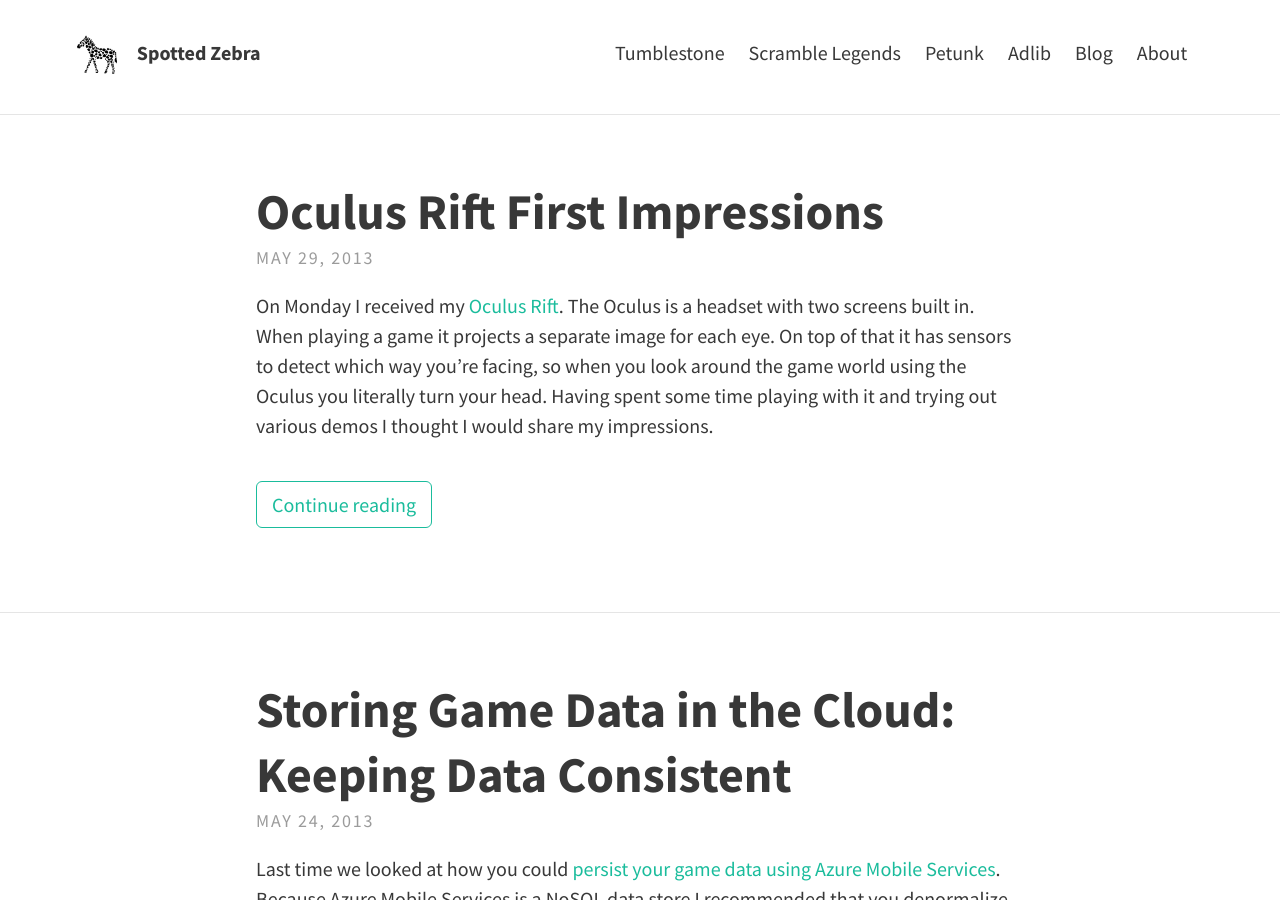
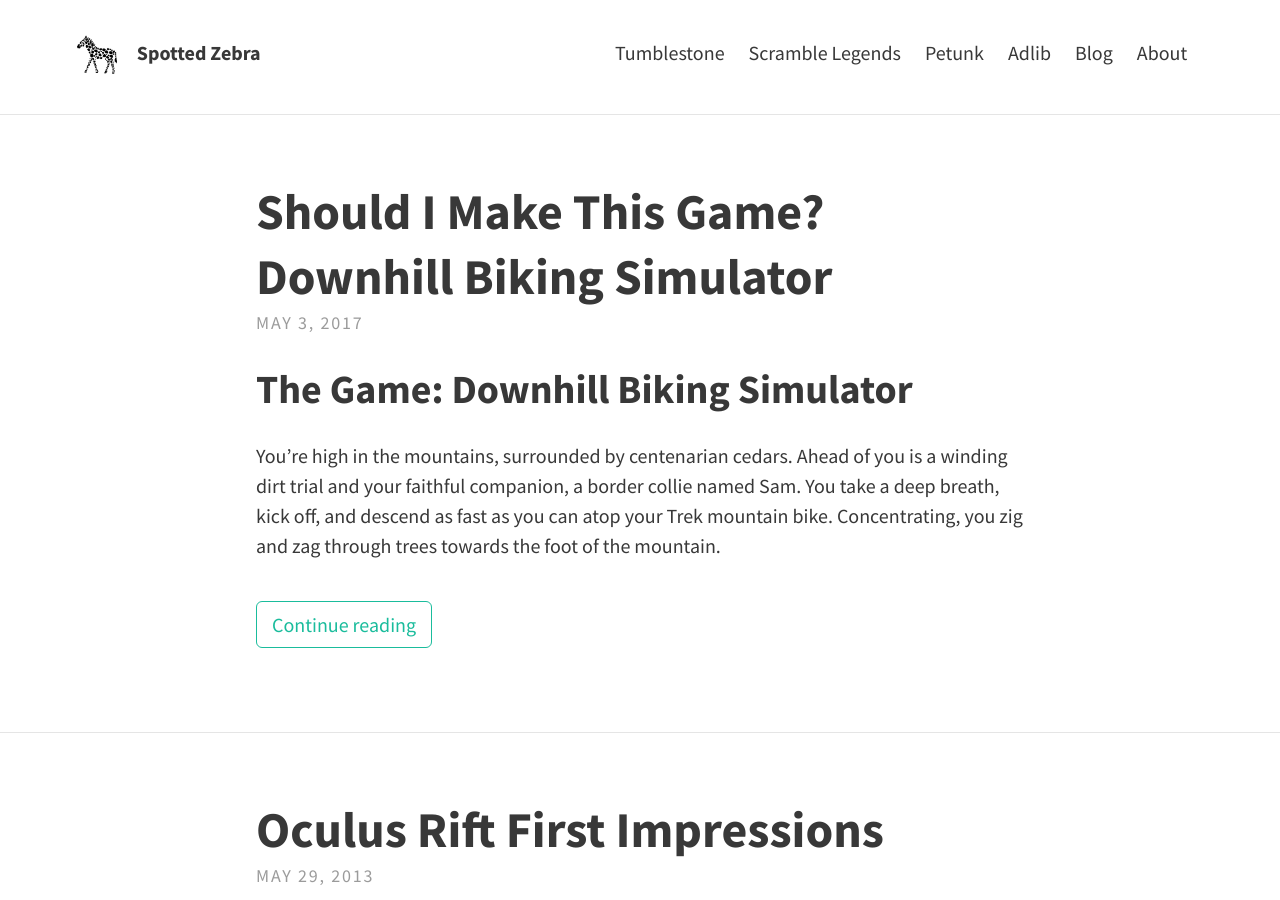
Before and after one commit to aschearer/spottedzebra.us, a Jekyll site: the page built from index.html, in a window 1280 px wide and 900 px high. Built offline with Jekyll 4.4.1, drawn with Linux system fonts in a browser that asks for light colours; nearby versions of some CDN libraries; the list of posts is cut into pages by our own code; some of the changed text lies outside the part shown.

Commit message:
Publishing downhill biking analysis. Changing dates for letter flipping game

```diff
--- a/blog/_drafts/2017-01-01-Should_I-Make_Downhill_Biking_Simulator.md
+++ b/blog/_posts/2017-05-03-Should_I-Make_Downhill_Biking_Simulator.md
@@ -101,7 +101,5 @@
 
 Based on the above I would rate our game idea as plausible and worthy of further investigation. I would have liked to have seen much better sales estimates for the existing Steam games, which would alleviate the need for hypothesis 1.1 – my biggest concern. Then again, this is likely what an underserved niche market looks like. Next step, determining if the market is underserved or non-existent.
 
-{% include should-i-make-footer.html %}
-
 [1]: https://www.kickstarter.com/projects/50786070/stoked-extreme-mountain-biking-a-multi-platform-vi
 [2]: http://yachtclubgames.com/2014/08/sales-one-month/
```
Also changed, not shown: blog/_drafts/2017-05-10-Should_I-Make_Letter_Flipping_Word_Game.md (renamed from blog/_drafts/2017-01-04-Should_I-Make_Letter_Flipping_Word_Game.md).
